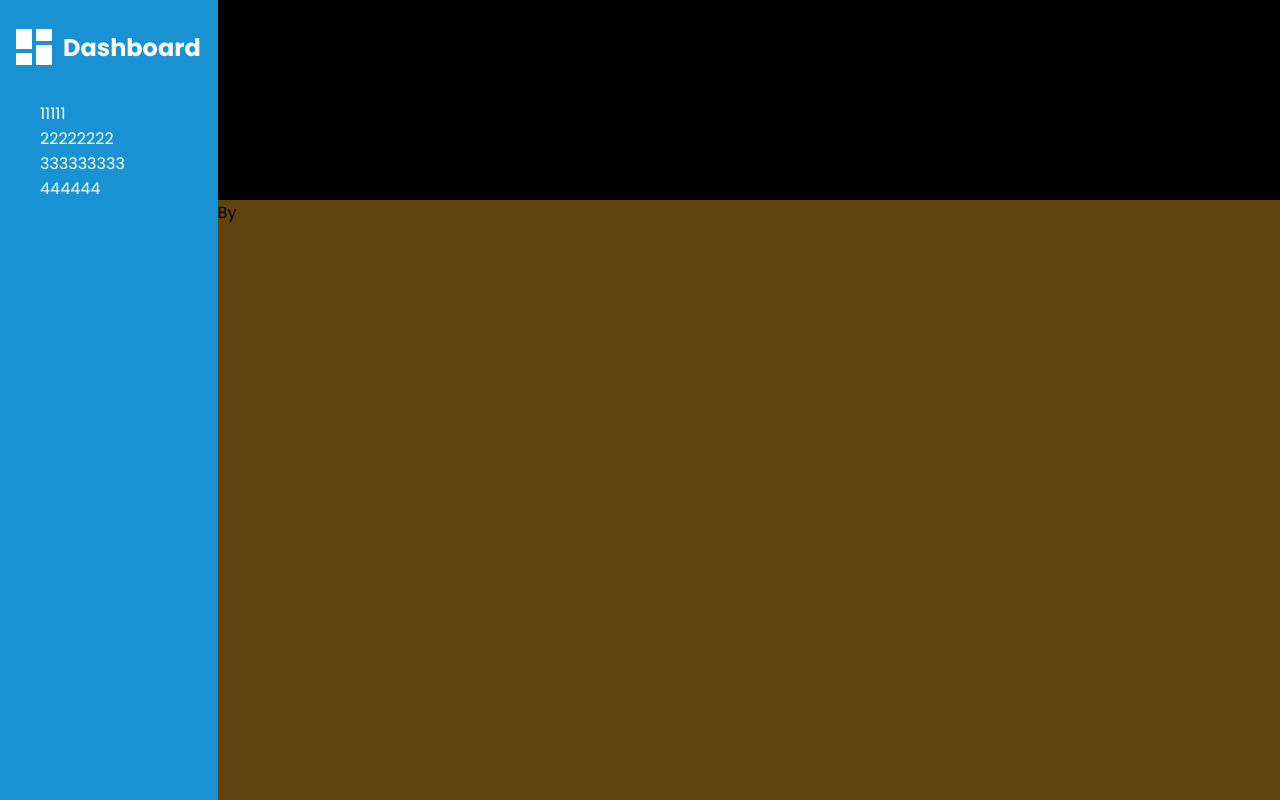
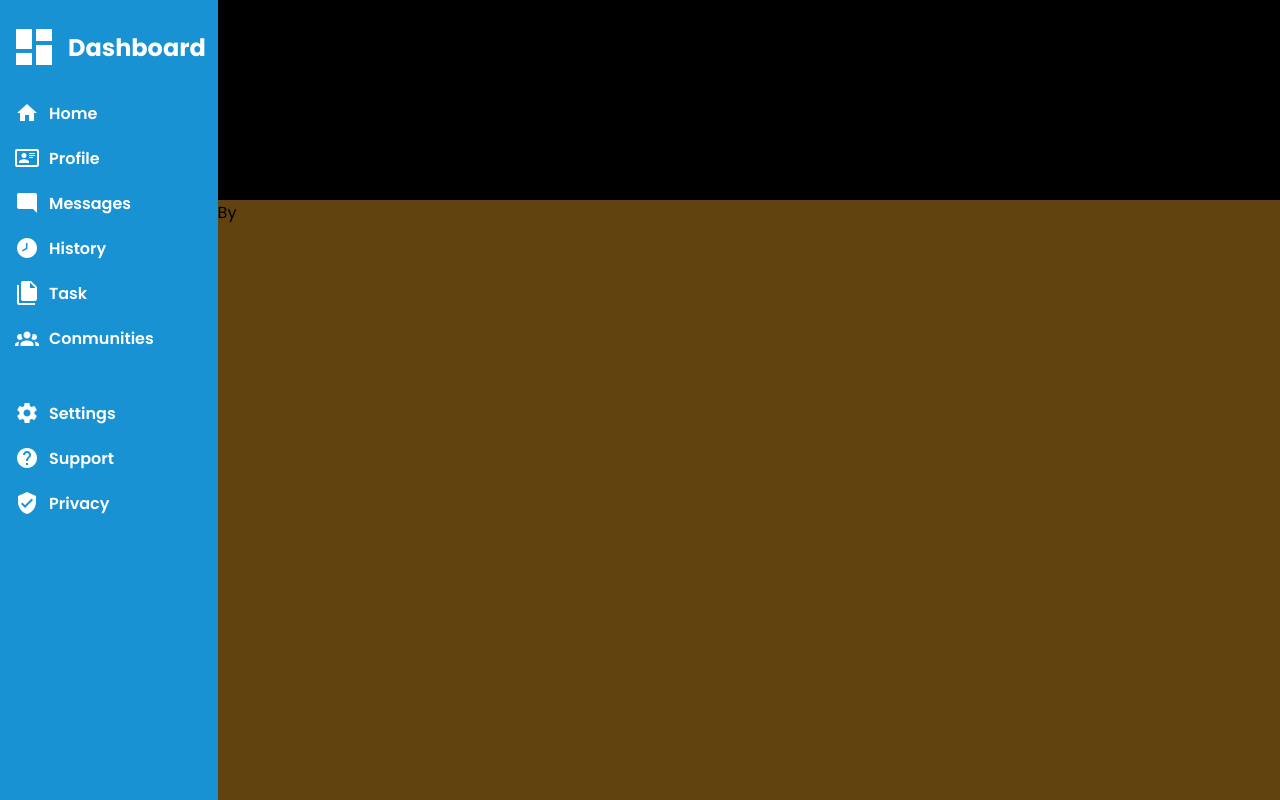
Before and after one commit to AbdulMoeez060/admin-dashboard, a plain HTML site: page index.html in a window 1280 px wide. Drawn offline with Linux system fonts and the light colour scheme.

Commit message:
complete sidebar

```diff
--- a/index.html
+++ b/index.html
@@ -1,5 +1,6 @@
 <!DOCTYPE html>
 <html lang="en">
+
 <head>
     <meta charset="UTF-8">
     <meta http-equiv="X-UA-Compatible" content="IE=edge">
@@ -7,21 +8,35 @@
     <title>Dashboard</title>
     <link rel="stylesheet" href="style.css">
 </head>
+
 <body>
     <div class="sidebar">
-        <a href="/"><img src="./icons/dashboard.png" alt=""><span><h2>Dashboard</h2></span></a></li>
-        <div class="list">
-            <ul>
-                <li><a href=""><img src="" alt=""><span>11111</span></a></li>
-                <li><a href=""><img src="" alt=""><span>22222222</span></a></li>
-                <li><a href=""><img src="" alt=""><span>333333333</span></a></li>
-                <li><a href=""><img src="" alt=""><span>444444</span></a></li>
-            </ul>
-        </div>
+        <a href="/"><img src="./icons/dashboard.png" alt=""><span>
+                <h2>Dashboard</h2>
+            </span></a></li>
+
+        <ul>
+            <li><a href="/"><img src="./icons/home.png" alt=""><span>Home</span></a></li>
+            <li><a href="/"><img src="./icons/profile.png" alt=""><span>Profile</span></a></li>
+            <li><a href="/"><img src="./icons/message.png" alt=""><span>Messages</span></a></li>
+            <li><a href="/"><img src="./icons/time.png" alt=""><span>History</span></a></li>
+            <li><a href="/"><img src="./icons/task.png" alt=""><span>Task</span></a></li>
+            <li><a href="/"><img src="./icons/comm.png" alt=""><span>Conmunities</span></a></li>
+
+        </ul>
+        <ul>
+            <li><a href="/"><img src="./icons/setting.png" alt=""><span>Settings</span></a></li>
+            <li><a href="/"><img src="./icons/help-circle.png" alt=""><span>Support</span></a></li>
+            <li><a href="/"><img src="./icons/shield-check.png" alt=""><span>Privacy</span></a></li>
+
+
+        </ul>
+
 
     </div>
     <div class="nav">Hi</div>
     <div class="content">By</div>
 
 </body>
+
 </html>
--- a/style.css
+++ b/style.css
@@ -6,7 +6,7 @@ body{
     font-family: 'Poppins', sans-serif;
 
     display: grid;
-    grid-template-columns: minmax(60px,17%) 83%;
+    grid-template-columns: minmax(50px,17%) 83%;
     grid-template-rows: 1fr 3fr;
     height: 100vh;
     width: 100vw;
@@ -28,22 +28,40 @@ body{
     grid-column: 2;
     background-color: rgb(96, 67, 14);
 }
-a{
+
+a {
     text-decoration: none;
     color: white;
-}
-
-.sidebar > a {
     display: flex;
     align-items: center;
-    gap: 5px;
+    gap: 10px;
+    width: 100%;
+
+}
+.sidebar> a{
     margin-left: 10px;
     margin-top: 10px;
 }
 ul{
     list-style: none;
 }
+.sidebar > ul{
+    display: flex;
+    flex-direction: column;
+    gap: 20px;
+    padding: 0;
+    margin-bottom: 50px;
+    margin-left: 15px;
+    width: 90%;
 
+}
+
+.sidebar> ul> li> a:hover{
+    opacity: 50%;
+}
+span{
+    font-weight: 600;
+}
 
 @media only screen and (max-width:800px) {
     span{
```
